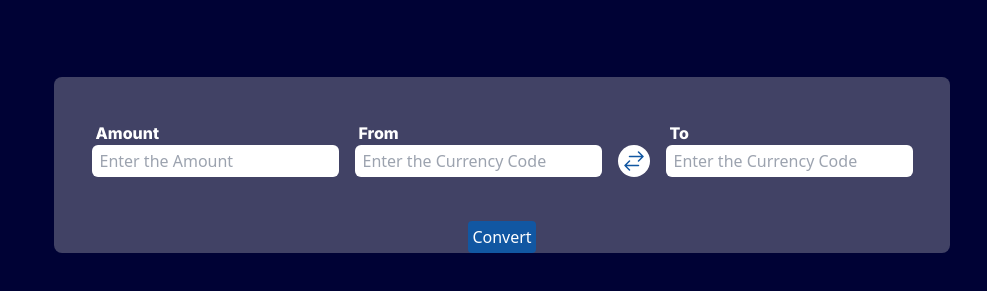
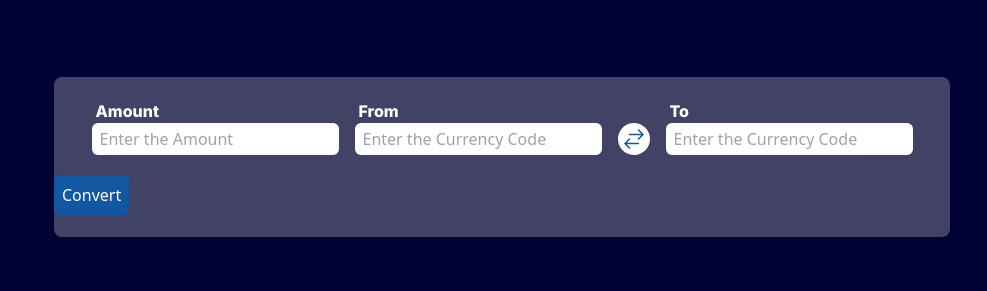
Before and after one commit to stainsleto/Currency-Converter-vanillaJS, a website built with Vite: page src/index.html in a window 1280 px wide. Shown: the part 539-830 px from the top of the page, without its empty margins (138-1125 px from the left). Built offline with nearby package versions, Linux system fonts and the light colour scheme.

Commit message:
@Stains / Converter Box

```diff
--- a/src/index.html
+++ b/src/index.html
@@ -59,8 +59,8 @@
 
     <!-- Converter -->
 
-    <div class=" text-primary  bg-gray mx-48 h-auto my-10 rounded-lg">
-      <div class="flex flex-row gap-4 justify-center items-center h-36">
+    <div class="flex flex-col justify-center text-primary  bg-gray mx-48 h-40 my-10 rounded-lg">
+      <div class="flex flex-row gap-4 justify-center items-center">
         <section>
           <h4 class="converter-title font-bold mx-1">Amount</h4>
           <input class="rounded-md h-8 p-2" type="number" placeholder="Enter the Amount" />
@@ -85,8 +85,8 @@
         </section>
       </div>
 
-      <div class="flex justify-around">
-        <button class="bg-blue rounded p-1">Convert</button>
+      <div class="mt-5">
+        <button class="bg-blue rounded-md p-2">Convert</button>
       </div>
 
     </div>
```
Also changed, not shown: src/main.js (line endings or trailing spaces).
